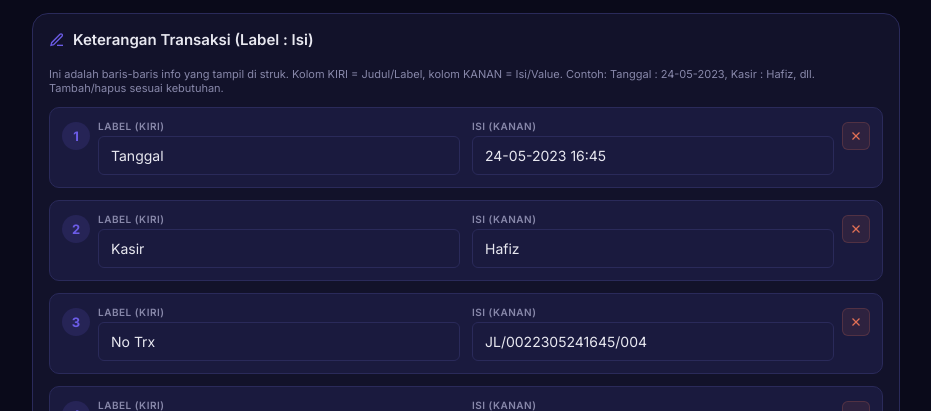
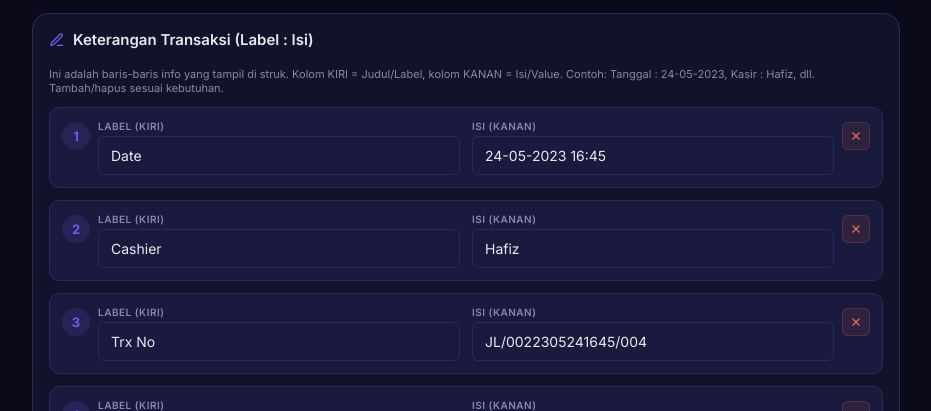
Before and after one commit to gungdemayun12/receipt-generator, a React (Vite) app: page / in a window 1280 px wide. Shown: the part 1700-2111 px from the top of the page, without its empty margins (174-1105 px from the left). Built offline with nearby package versions, Linux system fonts and the light colour scheme.

Commit message:
Translate remaining default labels to English

```diff
--- a/src/App.jsx
+++ b/src/App.jsx
@@ -71,9 +71,9 @@ function App() {
     headerLine2: 'Jl. Kemang Selatan I No.20',
     headerLine3: 'Surabaya, 021-33335800',
     customFields: [
-      { id: 1, label: 'Tanggal', value: '24-05-2023 16:45' },
-      { id: 2, label: 'Kasir', value: 'Hafiz' },
-      { id: 3, label: 'No Trx', value: 'JL/0022305241645/004' },
+      { id: 1, label: 'Date', value: '24-05-2023 16:45' },
+      { id: 2, label: 'Cashier', value: 'Hafiz' },
+      { id: 3, label: 'Trx No', value: 'JL/0022305241645/004' },
       { id: 4, label: 'Member', value: 'CASH' },
       { id: 5, label: 'Channel', value: 'Dine In' }
     ],
@@ -123,7 +123,7 @@ function App() {
     logoBorderColor: '#000000',
     logoBorderStyle: 'solid',
     logoBgColor: 'transparent',
-    qrCodeText: 'Scan untuk detail',
+    qrCodeText: 'Scan for details',
     qrCodeData: generateQRCodeData(),
     qrCodeSize: 160,
     qrCodeFgColor: '#000000',
@@ -290,9 +290,9 @@ function App() {
       headerLine2: 'Jl. Kemang Selatan I No.20',
       headerLine3: 'Surabaya, 021-33335800',
       customFields: [
-        { id: 1, label: 'Tanggal', value: '24-05-2023 16:45' },
-        { id: 2, label: 'Kasir', value: 'Hafiz' },
-        { id: 3, label: 'No Trx', value: 'JL/0022305241645/004' },
+        { id: 1, label: 'Date', value: '24-05-2023 16:45' },
+        { id: 2, label: 'Cashier', value: 'Hafiz' },
+        { id: 3, label: 'Trx No', value: 'JL/0022305241645/004' },
         { id: 4, label: 'Member', value: 'CASH' },
         { id: 5, label: 'Channel', value: 'Dine In' }
       ],
@@ -304,7 +304,7 @@ function App() {
     setDiscount(0); setDiscountType('nominal')
     setTax(11); setTaxType('percent')
     setPayment(200000); setPaymentMethod('Tunai')
-    setSettings(p => ({ ...p, showLogo: true, logoText: '', logoWidth: 120, logoHeight: 120, logoShape: 'none', logoBorderWidth: 2, logoBorderColor: '#000000', logoBorderStyle: 'solid', logoBgColor: 'transparent', showQRCode: false, qrCodeText: 'Scan untuk detail', qrCodeData: generateQRCodeData(), qrCodeSize: 160, qrCodeFgColor: '#000000', qrCodeBgColor: '#ffffff', qrCodeLevel: 'M', qrCodeBorder: false, qrCodeBorderWidth: 2, qrCodeBorderColor: '#000000', qrCodeFrameWidth: 4 }))
+    setSettings(p => ({ ...p, showLogo: true, logoText: '', logoWidth: 120, logoHeight: 120, logoShape: 'none', logoBorderWidth: 2, logoBorderColor: '#000000', logoBorderStyle: 'solid', logoBgColor: 'transparent', showQRCode: false, qrCodeText: 'Scan for details', qrCodeData: generateQRCodeData(), qrCodeSize: 160, qrCodeFgColor: '#000000', qrCodeBgColor: '#ffffff', qrCodeLevel: 'M', qrCodeBorder: false, qrCodeBorderWidth: 2, qrCodeBorderColor: '#000000', qrCodeFrameWidth: 4 }))
     setLogoImage('')
     nextId.current = 6
     setShowReset(false)
@@ -583,12 +583,12 @@ function App() {
 
     if (header.date) {
       const d = new Date(header.date)
-      const ds = d.toLocaleDateString('id-ID', { day: '2-digit', month: '2-digit', year: 'numeric' }).replace(/\//g, '-')
-      const ts = d.toLocaleTimeString('id-ID', { hour: '2-digit', minute: '2-digit' }).replace(/\./g, ':')
-      infoRow('Tanggal', ds + ' ' + ts)
+      const ds = d.toLocaleDateString('en-GB', { day: '2-digit', month: '2-digit', year: 'numeric' }).replace(/\//g, '-')
+      const ts = d.toLocaleTimeString('en-GB', { hour: '2-digit', minute: '2-digit' }).replace(/\./g, ':')
+      infoRow('Date', ds + ' ' + ts)
     }
-    if (header.cashier && settings.showCashier) infoRow('Kasir', header.cashier)
-    if (header.receiptNumber) infoRow('No Trx', header.receiptNumber)
+    if (header.cashier && settings.showCashier) infoRow('Cashier', header.cashier)
+    if (header.receiptNumber) infoRow('Trx No', header.receiptNumber)
     if (header.customer && settings.showCustomer) infoRow('Member', header.customer)
     header.customFields.forEach(cf => {
       if (cf.label && cf.value) infoRow(cf.label.substring(0, 8), cf.value)
@@ -1113,7 +1113,7 @@ function App() {
                         </>
                       )
                     ) : (
-                      <div className="s-empty">(kosong)</div>
+                      <div className="s-empty">(empty)</div>
                     )}
                   </div>
                 ))}
```
